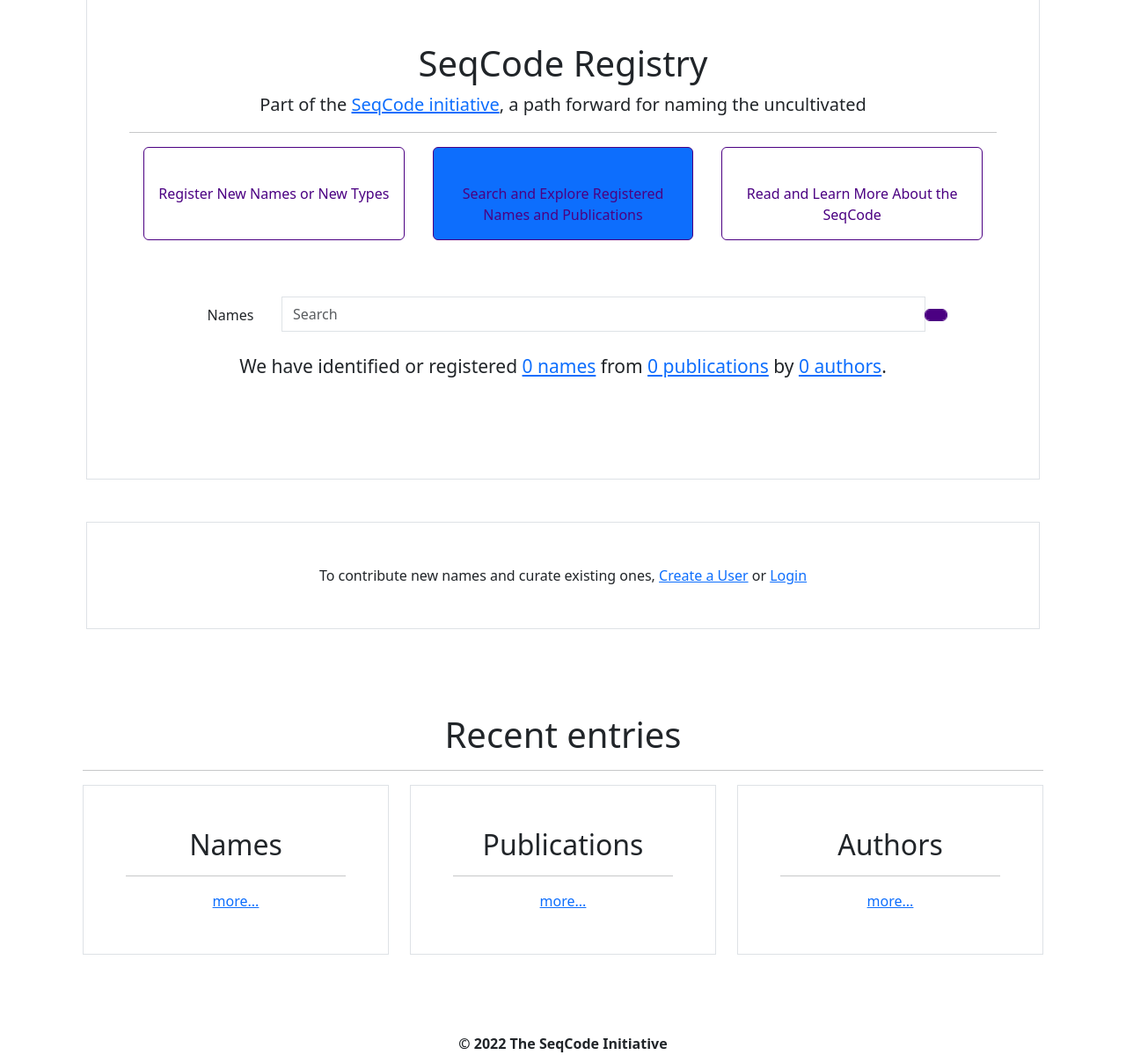
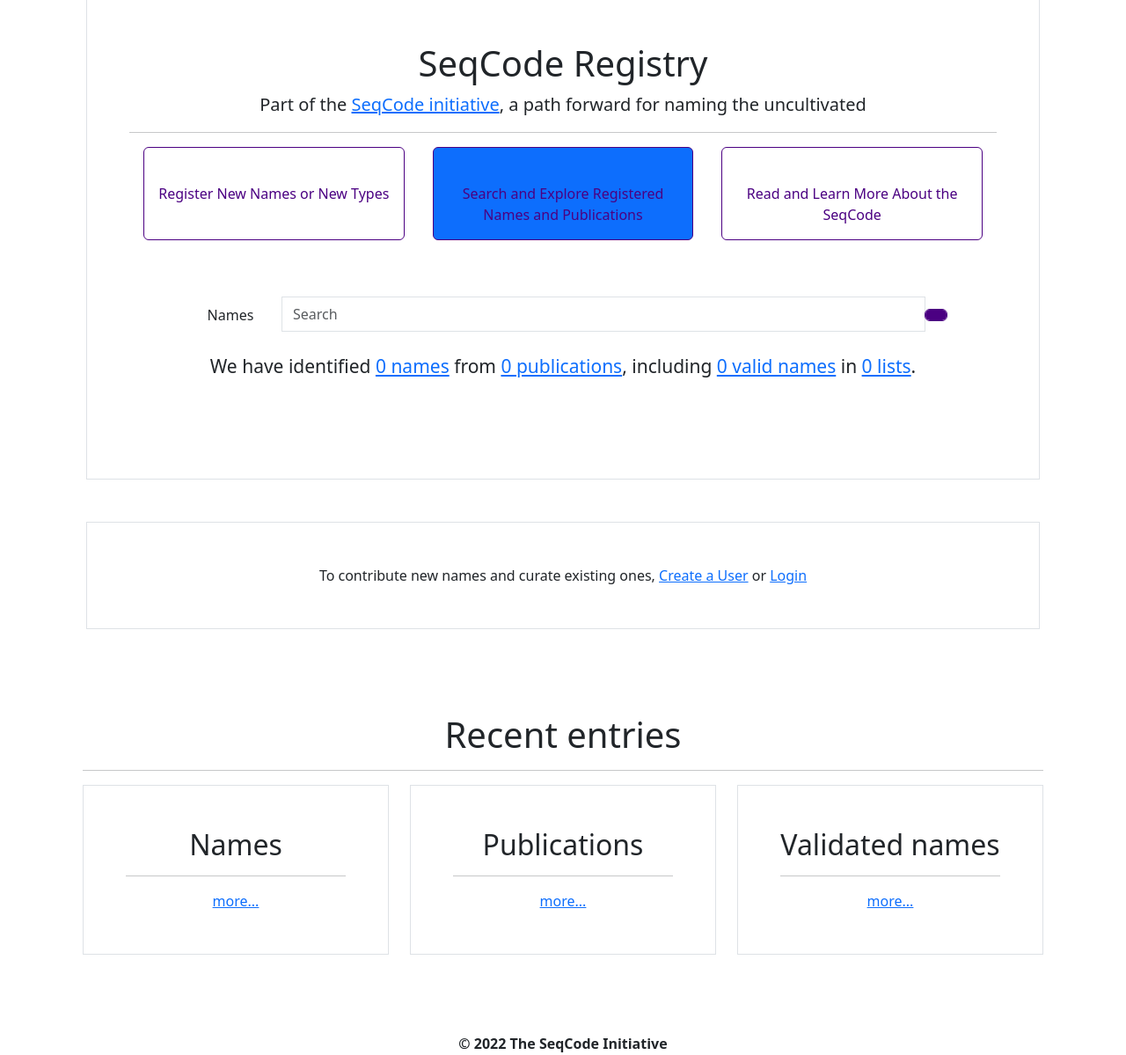
Before and after one commit to seq-code/registry, a Rails app: page / in a window 1280 px wide. Shown: the part 211-1410 px from the top of the page at 88% size. Run offline with Rails 7, Linux system fonts and the light colour scheme; data that the repository does not hold is empty; style sheets or scripts are compiled from the project's sources; some libraries are stand-ins or nearby versions.

Commit message:
Add valid names/lists to the main page

```diff
--- a/app/views/application/main.html.erb
+++ b/app/views/application/main.html.erb
@@ -75,14 +75,23 @@
         <%= render(partial: 'shared/search_bar') %>
       </div>
       <p class="small mt-4">
-        We have identified or registered
+        We have identified
         <%= link_to(pluralize(@names.count, 'name'), names_path) %> from
         <%= link_to(
               pluralize(@publications.count, 'publication'),
               publications_path
             )
-        %> by
-        <%= link_to(pluralize(@authors.count, 'author'), authors_path) %>.
+        %>, including
+        <%= link_to(
+              pluralize(@validated[:names].count, 'valid name'),
+              names_path(status: 'SeqCode')
+            )
+        %> in
+        <%= link_to(
+              pluralize(@validated[:registers].count, 'list'),
+              registers_path(status: 'validated')
+            )
+        %>.
       </p>
     </div>
     <div class="tab-pane fade jumbotron p-5" id="read-content" role="tabpanel" aria-labelledby="read-tab">
@@ -127,11 +136,11 @@
     </div>
     <div class="col-lg-4 pb-5">
       <div class="text-center bg-light rounded-lg border p-5 h-100">
-        <h2>Authors</h2>
-        <% @authors.first(5).each do |author| %>
-          <hr/><%= link_to(author.full_name, author) %>
+        <h2>Validated names</h2>
+        <% @validated[:names].first(5).each do |name| %>
+          <hr/><%= link_to(name.abbr_name, name) %>
         <% end %>
-        <hr/><%= link_to('more...', authors_path) %>
+        <hr/><%= link_to('more...', names_path(sort: :date, status: :SeqCode)) %>
       </div>
     </div>
   </div>
```
